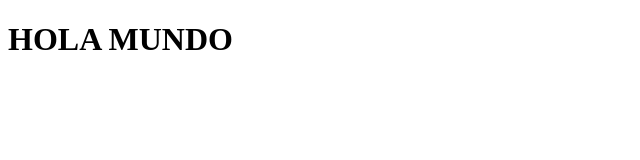
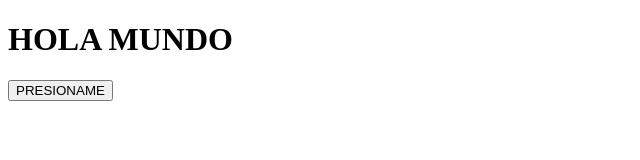
Before and after one commit to Colimote79/prueba, a plain HTML site: page index.html in a window 1280 px wide. Shown: the whole page, without its empty margins (0-640 px from the left). Drawn offline with Linux system fonts and the light colour scheme.

Commit message:
Agregado el JS

```diff
--- a/index.html
+++ b/index.html
@@ -7,5 +7,7 @@
 </head>
 <body>
     <h1>HOLA MUNDO</h1>
+    <button onclick="mifuncion()">PRESIONAME</button>
+    <script src="js/funciones.js"></script>
 </body>
 </html>
--- a/js/funciones.js
+++ b/js/funciones.js
@@ -0,0 +1,3 @@
+function mifuncion() {
+    alert("CURSO GIT");
+}
```
